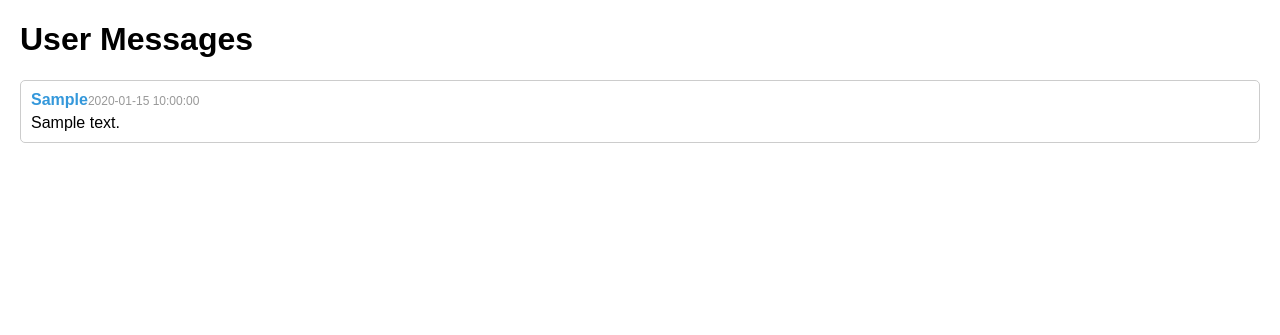
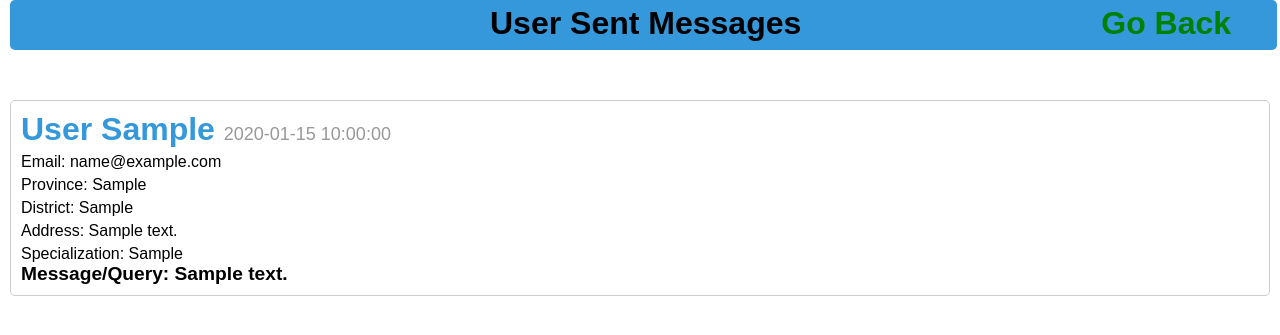
Before and after one commit to Ishimwe7/ICT_IN_AGRICULTURE, a PHP site: page /messages.php in a window 1280 px wide. Shown: the top 335 px of the page. Run offline with PHP 8.4, Linux system fonts and the light colour scheme; tables that the repository leaves empty or names only in its code hold one stand-in row (values such as "Sample post").

Commit message:
page that display users messages

```diff
--- a/messages.php
+++ b/messages.php
@@ -4,9 +4,16 @@
     <title>User Messages</title>
     <style>
         /* CSS for styling */
+        *{
+            margin: 0;
+            padding: 0;
+            box-sizing: border-box;
+        }
         body {
             font-family: Arial, sans-serif;
-            margin: 20px;
+            margin: 5px 10px;
+            margin-top: 0;
+            position: relative;
         }
         .message-container {
             border: 1px solid #ccc;
@@ -16,28 +23,57 @@
         }
         .sender {
             font-weight: bold;
+            font-size: xx-large;
             color: #3498db;
         }
         .timestamp {
             color: #999;
-            font-size: 12px;
+            font-size: 18px;
         }
         .message {
             margin-top: 5px;
         }
+        .real-message{
+            font-size: larger;
+            font-weight: bold;
+        }
+        #Header{
+            text-align: center;
+            position: fixed;
+            top: 0;
+            margin-bottom: 30px;
+            z-index: 222;
+            background-color: #3498db;
+            width: 99%;
+            height: 50px;
+            border-radius: 5px;
+            padding: 5px 5px;
+            display: flex;
+            padding-left: 480px;
+            gap:300px;
+        }
+       #separator{
+        margin: 100px 50px;
+       }
+
+       #Header a{
+        text-decoration: none;
+        color: green;
+       }
+
     </style>
 </head>
 <body>
 
-    <h1>User Messages</h1>
-
+    <h1 id="Header">User Sent Messages    <a href="adminPanel.php"> Go Back</a></h1>
+    <div id="separator"></div>
     <div class="message-list">
         <?php
         // Database connection
         $servername = "localhost";
-        $username = "your_username";
-        $password = "your_password";
-        $dbname = "your_database";
+        $username = "root";
+        $password = "";
+        $dbname = "ict_in_agriculture";
 
         $conn = new mysqli($servername, $username, $password, $dbname);
 
@@ -46,16 +82,24 @@
         }
 
         // Retrieve messages from the database
-        $sql = "SELECT * FROM messages ORDER BY timestamp DESC";
+        $sql = "SELECT * FROM user_messages ORDER BY sent_date DESC";
         $result = $conn->query($sql);
 
         if ($result->num_rows > 0) {
             // Output data of each row
             while ($row = $result->fetch_assoc()) {
                 echo '<div class="message-container">';
-                echo '<span class="sender">' . $row["sender"] . '</span>';
-                echo '<span class="timestamp">' . $row["timestamp"] . '</span>';
-                echo '<div class="message">' . $row["message"] . '</div>';
+                echo '<span class="sender">' . $row["lname"] . '</span>';
+                echo '<span class="sender">' . "  " . '</span>';
+                echo '<span class="sender">' . $row["fname"] . '</span>';
+                echo '<span class="sender">' . "  " . '</span>';
+                echo '<span class="timestamp">' . $row["sent_date"] . '</span>';
+                echo '<div class="message">' ."Email: ". $row["email"] . '</div>';
+                echo '<div class="message">' ."Province: ". $row["province"] . '</div>';
+                echo '<div class="message">' ."District: ". $row["district"] . '</div>';
+                echo '<div class="message">' ."Address: ". $row["address"] . '</div>';
+                echo '<div class="message">' ."Specialization: ". $row["specialization"] . '</div>';
+                echo '<div class="real-message">' ."Message/Query:  ".$row["message"] . '</div>';
                 echo '</div>';
             }
         } else {
```
